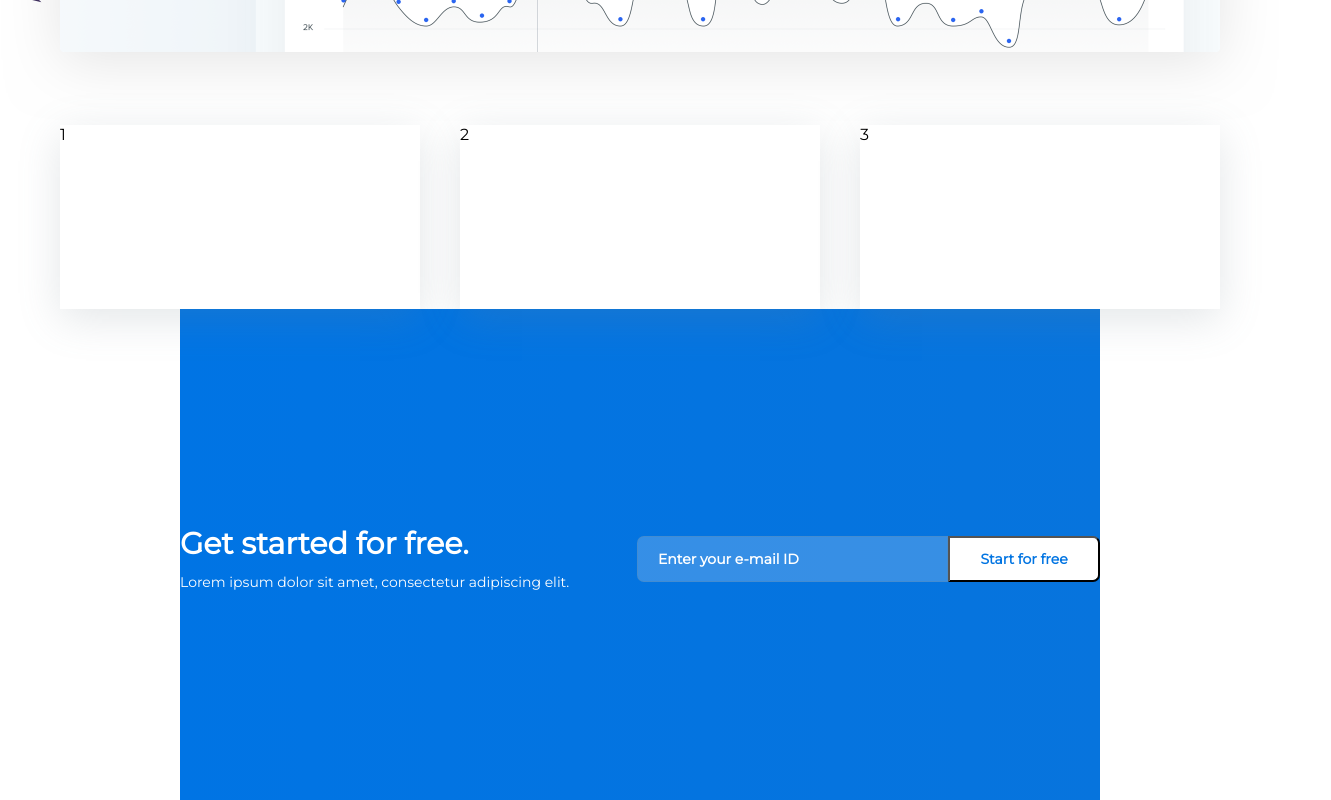
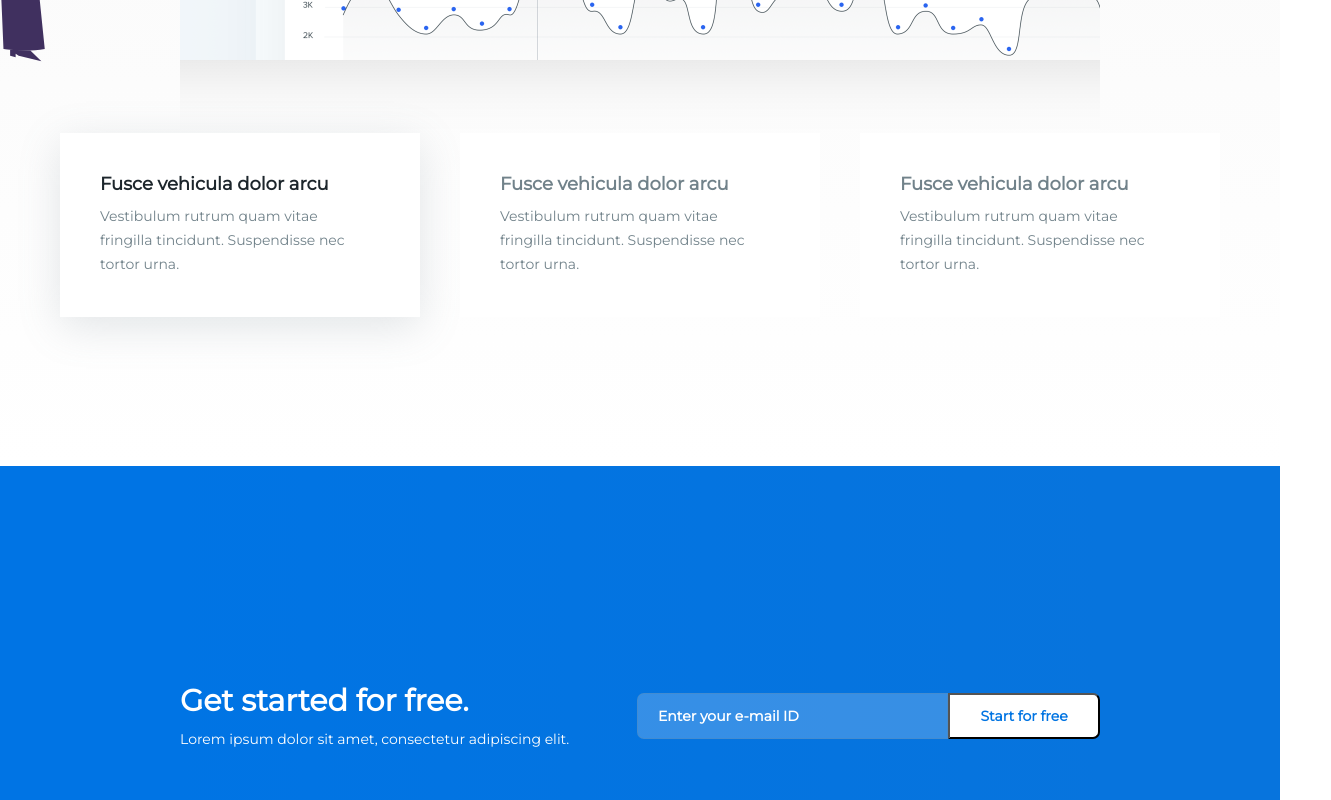
Before and after one commit to Guseff/html-practice, a React (Create React App) app in the folder saas/: page / in a window 1280 px wide. Shown: the part 1120-1920 px from the top of the page, 1331 px wide, since content can reach past the window. Built offline with nearby package versions, Linux system fonts and the light colour scheme.

Commit message:
First Block is done

```diff
--- a/saas/src/App.css
+++ b/saas/src/App.css
@@ -5,4 +5,5 @@
   padding: 30px 180px;
   margin: 0 auto;
   font-family: 'Montserrat', sans-serif;
+  overflow: hidden;
 }
--- a/saas/src/components/Browser/index.js
+++ b/saas/src/components/Browser/index.js
@@ -1,4 +1,6 @@
 import React, { Component } from 'react';
+
+import FirstMini from '../FirstMini';
 
 import imgMain from '../../assets/images/bkg-browser.png';
 import imgGirl from '../../assets/images/girl-booty-bkg.svg';
@@ -16,9 +18,9 @@ class Browser extends Component {
           <img alt='' src={imgBoy} className='browser-boy' />
         </div>
         <div className="mini-wrap">
-          <div className="first-mini first-mini--active">1</div>
-          <div className="first-mini first-mini--active">2</div>
-          <div className="first-mini first-mini--active">3</div>
+          <FirstMini active={true} />
+          <FirstMini active={false} />
+          <FirstMini active={false} />
         </div>
       </div>
     );
--- a/saas/src/components/Browser/style.css
+++ b/saas/src/components/Browser/style.css
@@ -1,11 +1,33 @@
 .first-section {
-  margin-top: 81px;
+  position: relative;
+  margin-top: 386px;
+  height: 758px;
+  background-image: linear-gradient(to bottom, #f9f9f9, #ffffff);
   display: flex;
   flex-direction: column;
   align-items: center;
 }
 
+.first-section::before, .first-section::after {
+  content:'';
+  position: absolute;
+  top: 0;
+  width: 100%;
+  height: 758px;
+  background-image: linear-gradient(to bottom, #f9f9f9, #ffffff);
+  z-index: 1;
+}
+
+.first-section::before {
+  left: -100%;
+}
+
+.first-section::after {
+  right: -100%;
+}
+
 .browser-wrap {
+  margin-top: -297px;
   width: 1278px;
   position: relative;
 }
@@ -14,38 +36,30 @@
   width: 1278px;
   height: 718px;
   object-fit: contain;
+  z-index: 50;
 }
 
 .browser-boy {
   position: absolute;
-  top: 252px;
+  top: 303px;
   left: -57px;
   width: 152px;
   height: 348px;
   object-fit: contain;
+  z-index: 50;
 }
 
 .browser-girl {
   position: absolute;
-  top: 156px;
+  top: 209px;
   left: 1128px;
   width: 202px;
   height: 301px;
   object-fit: contain;
+  z-index: 50;
 }
 
 .mini-wrap {
   display: flex;
   justify-content: center;
 }
-
-.first-mini {
-  margin: 0 20px;
-  width: 360px;
-  height: 184px;
-  background-color: #ffffff;
-}
-
-.first-mini--active {
-  box-shadow: 0 10px 40px 0 rgba(113, 130, 138, 0.2);
-}
--- /dev/null
+++ b/saas/src/components/FirstMini/index.js
@@ -0,0 +1,21 @@
+import React, { Component } from 'react';
+
+import './style.css';
+
+class FirstMini extends Component {
+  render() {
+    const blockClass = (this.props.active === true) ? 'first-mini--active' : 'first-mini';
+    return (
+      <div className={blockClass}>
+        <div className='first-mini-title'>
+          Fusce vehicula dolor arcu
+        </div>
+        <span className='first-mini-text'>
+          Vestibulum rutrum quam vitae<br/> fringilla tincidunt. Suspendisse nec tortor urna.
+        </span>
+      </div>
+    );
+  }
+}
+
+export default FirstMini;
--- /dev/null
+++ b/saas/src/components/FirstMini/style.css
@@ -0,0 +1,38 @@
+.first-mini {
+  margin: 0 20px;
+  width: 280px;
+  height: 104px;
+  padding: 40px;
+  background-color: #ffffff;
+  z-index: 50;
+}
+
+.first-mini--active {
+  margin: 0 20px;
+  width: 280px;
+  height: 104px;
+  padding: 40px;
+  background-color: #ffffff;
+  box-shadow: 0 10px 40px 0 rgba(113, 130, 138, 0.2);
+  z-index: 50;
+}
+
+.first-mini-title {
+  font-size: 18px;
+  font-weight: 600;
+  margin-bottom: 10px;
+}
+
+.first-mini .first-mini-title {
+  color: #71828a;
+}
+
+.first-mini--active .first-mini-title {
+  color: #1d262c;
+}
+
+.first-mini-text {
+  font-size: 14px;
+  line-height: 1.71;
+  color: #71828a;
+}
--- a/saas/src/components/StartBlue/style.css
+++ b/saas/src/components/StartBlue/style.css
@@ -1,10 +1,30 @@
 .start-blue {
+  position: relative;
   display: flex;
   justify-content: space-between;
   align-items: center;
   width: 100%;
   height: 500px;
   background-image: linear-gradient(to right, #0074e4, #0774dd);
+}
+
+.start-blue::before, .start-blue::after {
+  content:'';
+  position: absolute;
+  top: 0;
+  width: 100%;
+  height: 500px;
+  z-index: 1;
+}
+
+.start-blue::before {
+  left: -100%;
+  background-color: #0074e4;
+}
+
+.start-blue::after {
+  right: -100%;
+  background-color: #0774dd;
 }
 
 .start-blue h2 {
```
